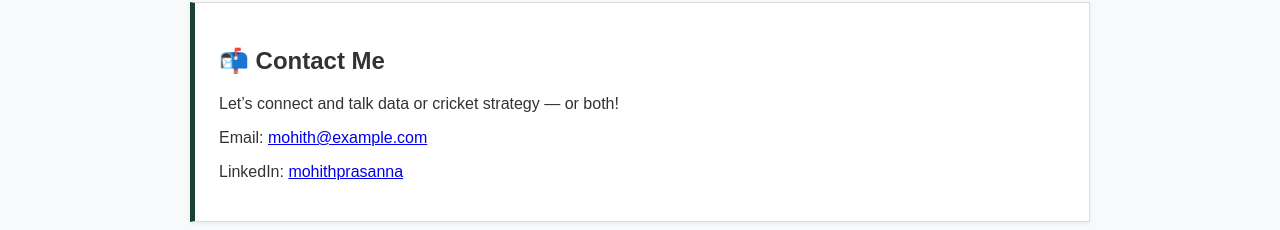
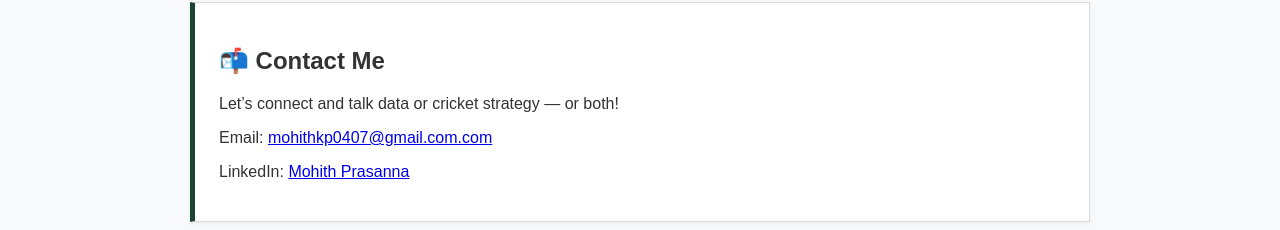
Before and after one commit to Mohith-Prasanna-07/Mohith-s-Portfolio, a plain HTML site: page index.html in a window 1280 px wide. Shown: the part 1074-1304 px from the top of the page. Drawn offline with Linux system fonts and the light colour scheme.

Commit message:
Update index.html

```diff
--- a/index.html
+++ b/index.html
@@ -109,8 +109,8 @@
     <div class="card">
       <h2>📬 Contact Me</h2>
       <p>Let’s connect and talk data or cricket strategy — or both!</p>
-      <p>Email: <a href="mailto:mohith@example.com">mohith@example.com</a></p>
-      <p>LinkedIn: <a href="https://www.linkedin.com/in/mohithprasanna" target="_blank">mohithprasanna</a></p>
+      <p>Email: <a href="mailto:mohithkp0407@gmail.com">mohithkp0407@gmail.com.com</a></p>
+      <p>LinkedIn: <a href="https://www.linkedin.com/in/mohith-kumar-prasanna/" target="_blank">Mohith Prasanna</a></p>
     </div>
   </section>
 
```
